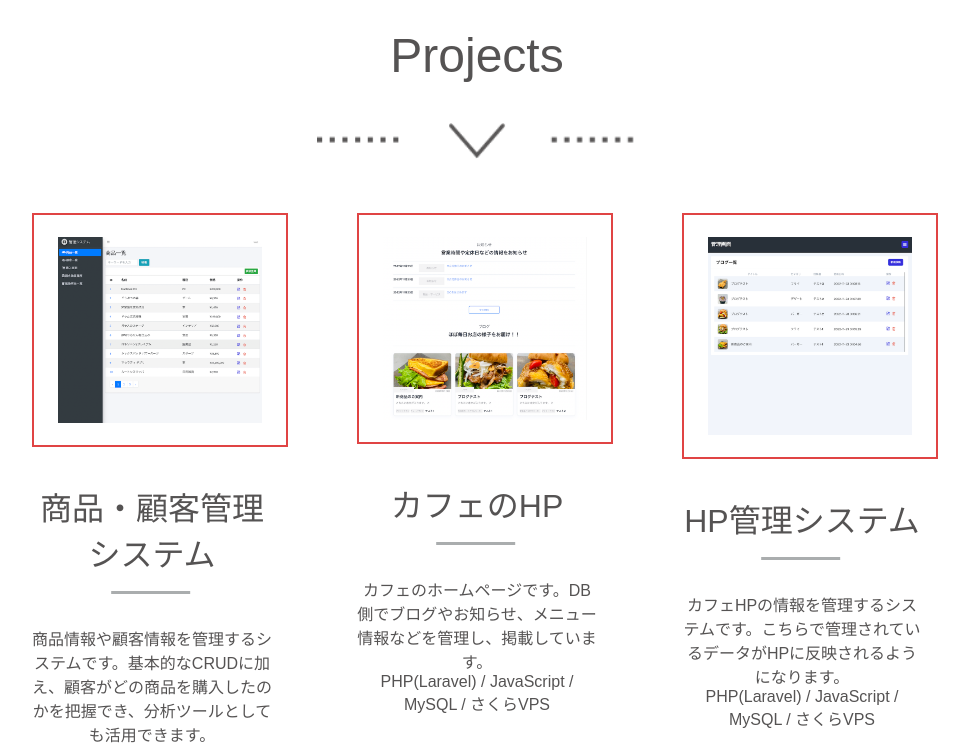
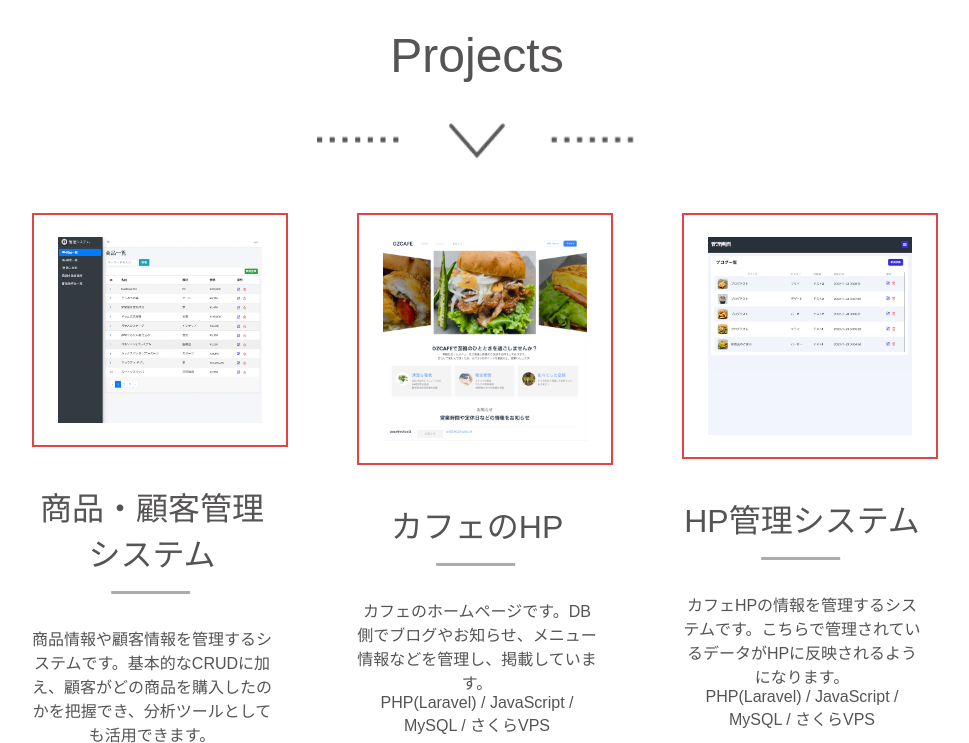
Before and after one commit to zuoboo/my-portfolio, a PHP site: page / in a window 1280 px wide; the page is wider, and only the part inside the window is pictured. Shown: the part 1113-1856 px from the top of that part, without its empty margins (163-1132 px from the left). Run offline with PHP 8.4, Linux system fonts and the light colour scheme.

Commit message:
photo変更等

```diff
--- a/css/style.css
+++ b/css/style.css
@@ -96,6 +96,7 @@ section {
 }
 .section-img{
     width:25%;
+    margin: auto;
     margin-bottom:50px;
 }
 
--- a/index.html
+++ b/index.html
@@ -66,7 +66,7 @@
                     </div>
                 </div>
                 <div class="project-card">
-                    <a href="https://ozcafe1022.site/" target="_blank"><img src="img/hp.png"
+                    <a href="https://ozcafe1022.site/" target="_blank"><img src="img/hp3.png"
                             alt="CAFEホームページ"></a>
                     <h3>カフェのHP</h3>
                     <p>カフェのホームページです。DB側でブログやお知らせ、メニュー情報などを管理し、掲載しています。<br>
```
Also changed, not shown: img/hp2.png (added), img/hp3.png (added).
